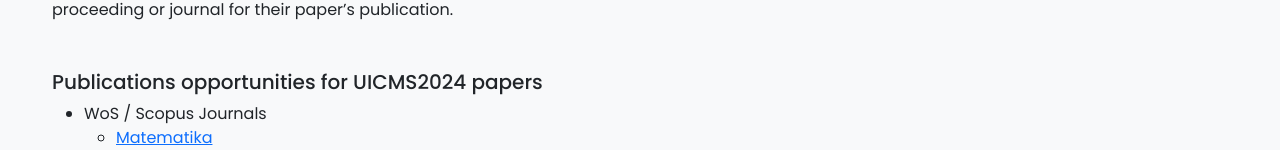
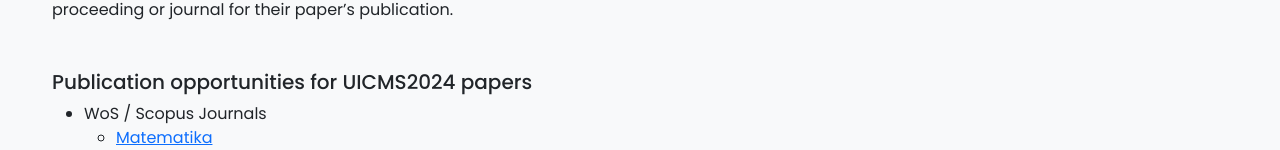
Before and after one commit to uicms2024/uicms2024.github.io, an Angular app: page /publication in a window 1280 px wide. Shown: the part 256-406 px from the top of the page. Built offline with nearby package versions, Linux system fonts and the light colour scheme.

Commit message:
Update publications

```diff
--- a/src/app/publication/publication.component.html
+++ b/src/app/publication/publication.component.html
@@ -21,7 +21,7 @@
 </div>
 
 <div class="container mt-3">
-  <h5>Publications opportunities for UICMS2024 papers</h5>
+  <h5>Publication opportunities for UICMS2024 papers</h5>
   <ul>
     <li>WoS / Scopus Journals</li>
     <ul>
```
